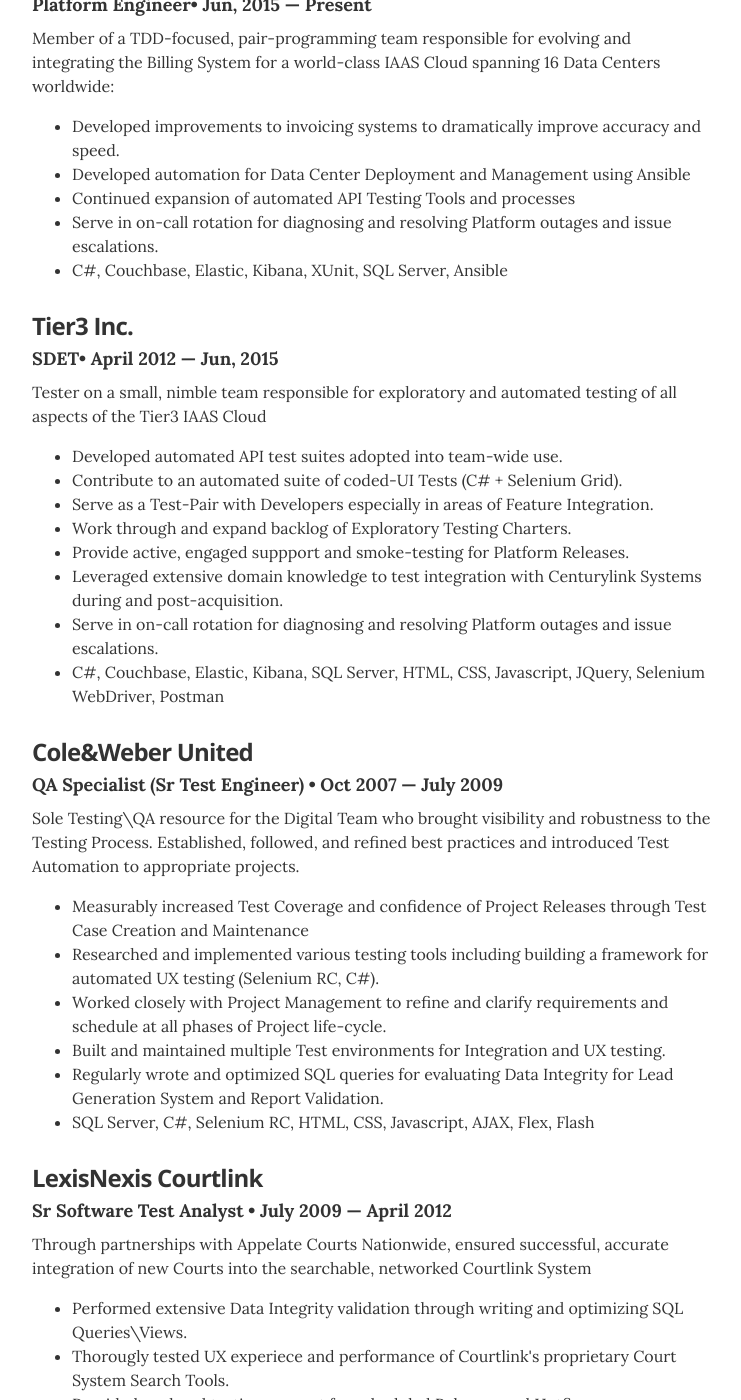
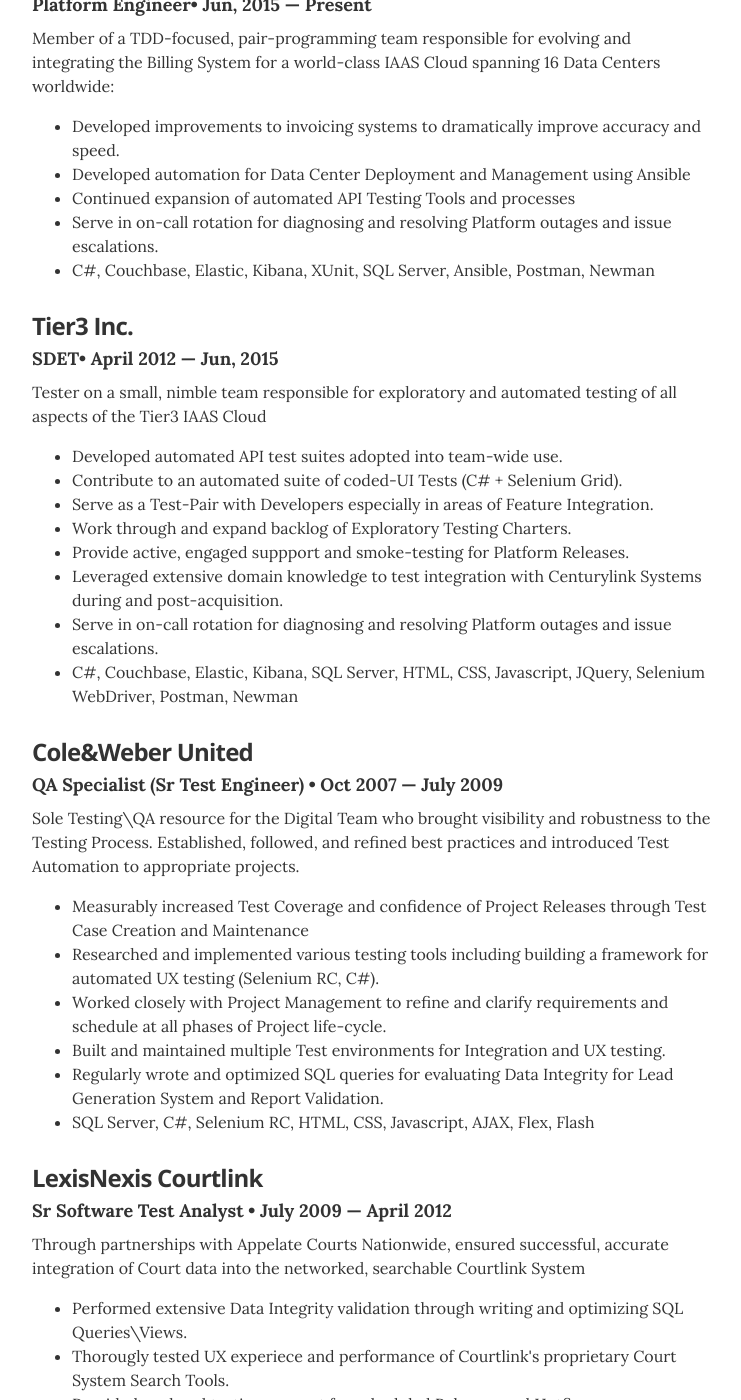
Before and after one commit to rharmaning/rharmaning.github.io, a Jekyll site: the page built from index.html, in a window 1280 px wide and 1400 px high, scrolled down 868 px. Shown: the whole window, without its empty margins (268-1009 px from the left). Built offline with Jekyll 4.4.1, drawn with Linux system fonts in a browser that asks for light colours.

Commit message:
minor tweaks

```diff
--- a/_layouts/resume.html
+++ b/_layouts/resume.html
@@ -79,7 +79,7 @@
             <li>Developed automation for Data Center Deployment and Management using Ansible</li>
             <li>Continued expansion of automated API Testing Tools and processes</li>
             <li>Serve in on-call rotation for diagnosing and resolving Platform outages and issue escalations.</li>
-            <li>C#, Couchbase, Elastic, Kibana, XUnit, SQL Server, Ansible</li>
+            <li>C#, Couchbase, Elastic, Kibana, XUnit, SQL Server, Ansible, Postman, Newman</li>
           </ul>
         </div>
 
@@ -95,7 +95,7 @@
             <li>Provide active, engaged suppport and smoke-testing for Platform Releases.</li>
             <li>Leveraged extensive domain knowledge to test integration with Centurylink Systems during and post-acquisition.</li>
             <li>Serve in on-call rotation for diagnosing and resolving Platform outages and issue escalations.</li>
-            <li>C#, Couchbase, Elastic, Kibana, SQL Server, HTML, CSS, Javascript, JQuery, Selenium WebDriver, Postman</li>
+            <li>C#, Couchbase, Elastic, Kibana, SQL Server, HTML, CSS, Javascript, JQuery, Selenium WebDriver, Postman, Newman</li>
           </ul>
 
         </div>
@@ -116,7 +116,7 @@
          <div class="resume-item" itemscope itemprop="worksFor" itemtype="http://schema.org/Organization">
           <h3 class="resume-item-title" itemprop="name">LexisNexis Courtlink</h3>
           <h4 class="resume-item-details" itemprop="description">Sr Software Test Analyst &bull; July 2009 &mdash; April 2012</h4>
-          <p class="resume-item-copy">Through partnerships with Appelate Courts Nationwide, ensured successful, accurate integration of new Courts into the searchable, networked Courtlink System</p>
+          <p class="resume-item-copy">Through partnerships with Appelate Courts Nationwide, ensured successful, accurate integration of Court data into the networked, searchable Courtlink System</p>
         <ul class="resume-item-list">
             <li>Performed extensive Data Integrity validation through writing and optimizing SQL Queries\Views.</li>
             <li>Thorougly tested UX experiece and performance of Courtlink's proprietary Court System Search Tools.</li>
```
